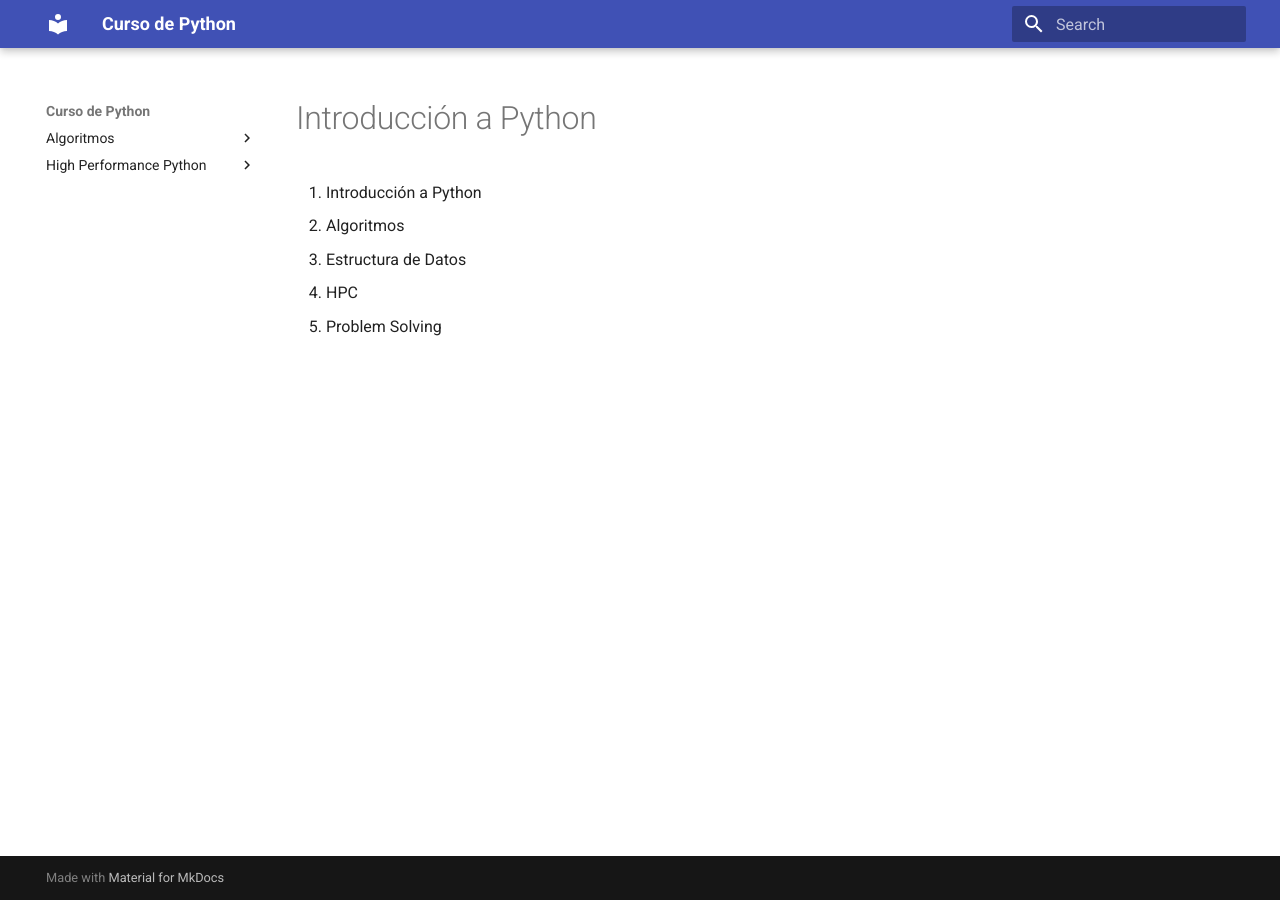
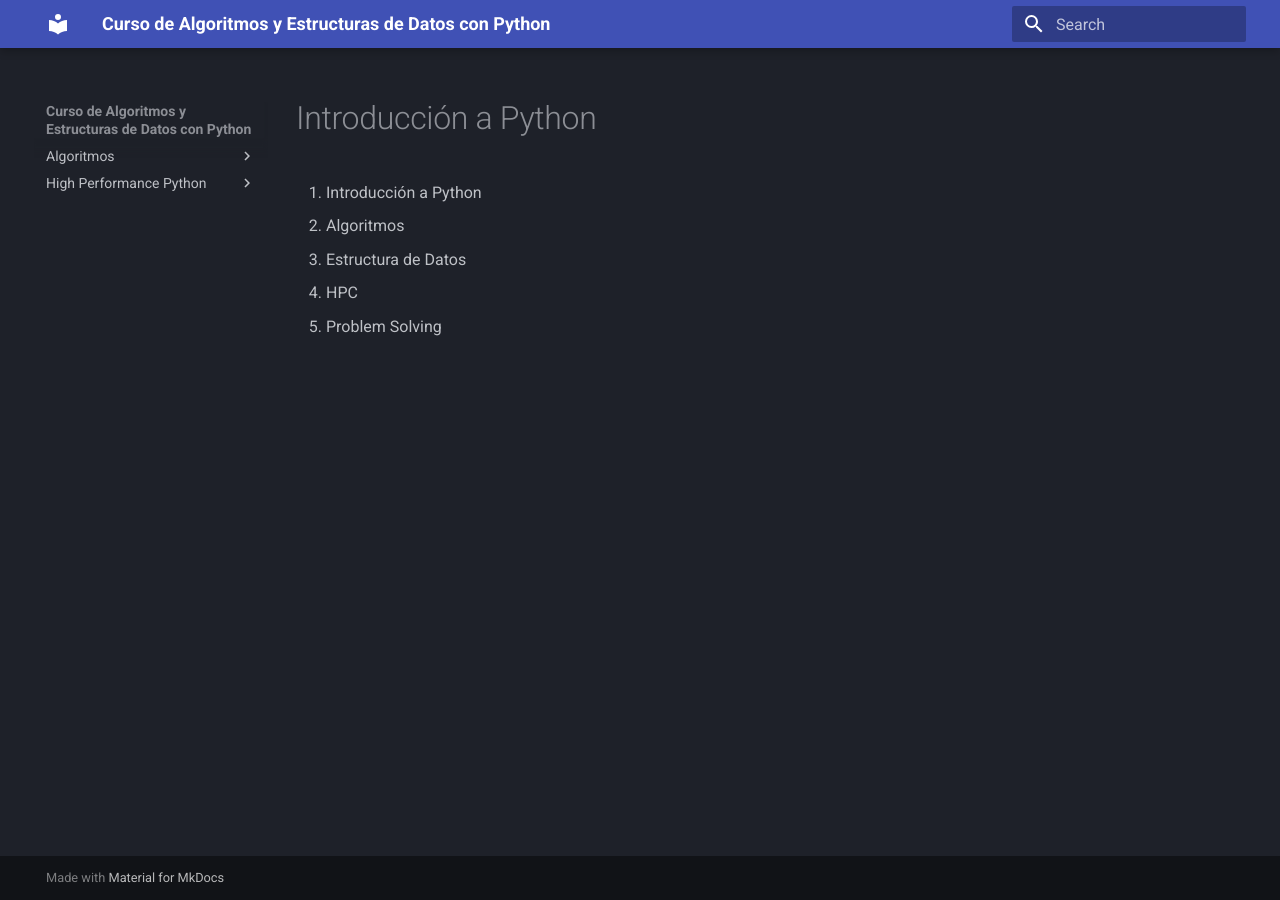
Before and after one commit to pepemxl/course_python, an MkDocs documentation site: the page built from docs/index.md, in a window 1280 px wide. Built offline with MkDocs 1.6.1 and Material for MkDocs 9.7.7, drawn with Linux system fonts in a browser that asks for light colours.

Commit message:
Adding section

```diff
--- a/mkdocs.yml
+++ b/mkdocs.yml
@@ -1,18 +1,57 @@
-site_name: Curso de Python
+site_name: Curso de Algoritmos y Estructuras de Datos con Python
+site_description: Un sitio para aprender Python y Algoritmos
+site_author: Jose Alonzo
 nav:
   - 'Algoritmos':
     - 'Shortest Path':
       - 'Inicio': '02_algoritmos/shortest_path/intro.md'
+    # - 'Timeline':
+    - 'Patrones DP':
+      - 'Secuencia de Fibonacci': '05_problem_solving/dp_01_fibonacci.md'
+      # - 'Algoritmoa de Kadane': ''
+      # - '0/1 Knapsack': ''
+      # - 'Knapsack sin limites': ''
+      # - 'Longest Common Subsequence ': ''
+      # - 'Longest Increasing Subsequence': ''
+      # - 'Palindromic Subsequence': ''
+      # - 'Edit Distance': ''
+      # - 'Subset Sum': ''
+      # - 'String Partition': ''
+      # - 'Número de Catalan': ''
+      # - 'Matrix Chain Multiplication': ''
+      # - 'Count Distinct Ways': ''
+      # - 'DP en Grids': ''
+      # - 'DP en Trees': ''
+      # - 'DP en Graphs': ''
+      # - 'Digit DP': ''
+      # - 'Bitmasking DP': ''
+      # - 'Probability DP': ''
+      # - 'State Machine DP': ''
   - 'High Performance Python':
     - 'Introducción': '05_hpc/intro.md'
 
 theme:
   name: material
-site_description: Un sitio para aprender Python
-site_author: Jose Alonzo
+  features:
+    - content.code.annotate
+    - content.code.copy
+    - content.code.select
+  palette:
+    scheme: slate
+    primary: indigo
+    accent: indigo
+  highlightjs: true
+  hljs_languages:
+    - yaml
+    - python
+    - typespec
+    - rust
+  collapse_navigation: True
+  locale: es
 plugins:
   - search
   - mermaid2
+  - glightbox
 extra_javascript:
   - https://polyfill.io/v3/polyfill.min.js?features=es6
   - https://cdn.jsdelivr.net/npm/mathjax@3/es5/tex-svg-full.js
@@ -21,4 +60,17 @@
   - smarty
   - mdx_math
   - pymdownx.arithmatex
-  - pymdownx.highlight
+  - pymdownx.highlight:
+      anchor_linenums: true
+      line_spans: __span
+      pygments_lang_class: true
+  - pymdownx.inlinehilite
+  - pymdownx.snippets
+  - pymdownx.superfences:
+      custom_fences:
+        - name: mermaid
+          class: mermaid
+          format: !!python/name:pymdownx.superfences.fence_code_format
+  - attr_list
+  - md_in_html
+  - pymdownx.blocks.caption
```
